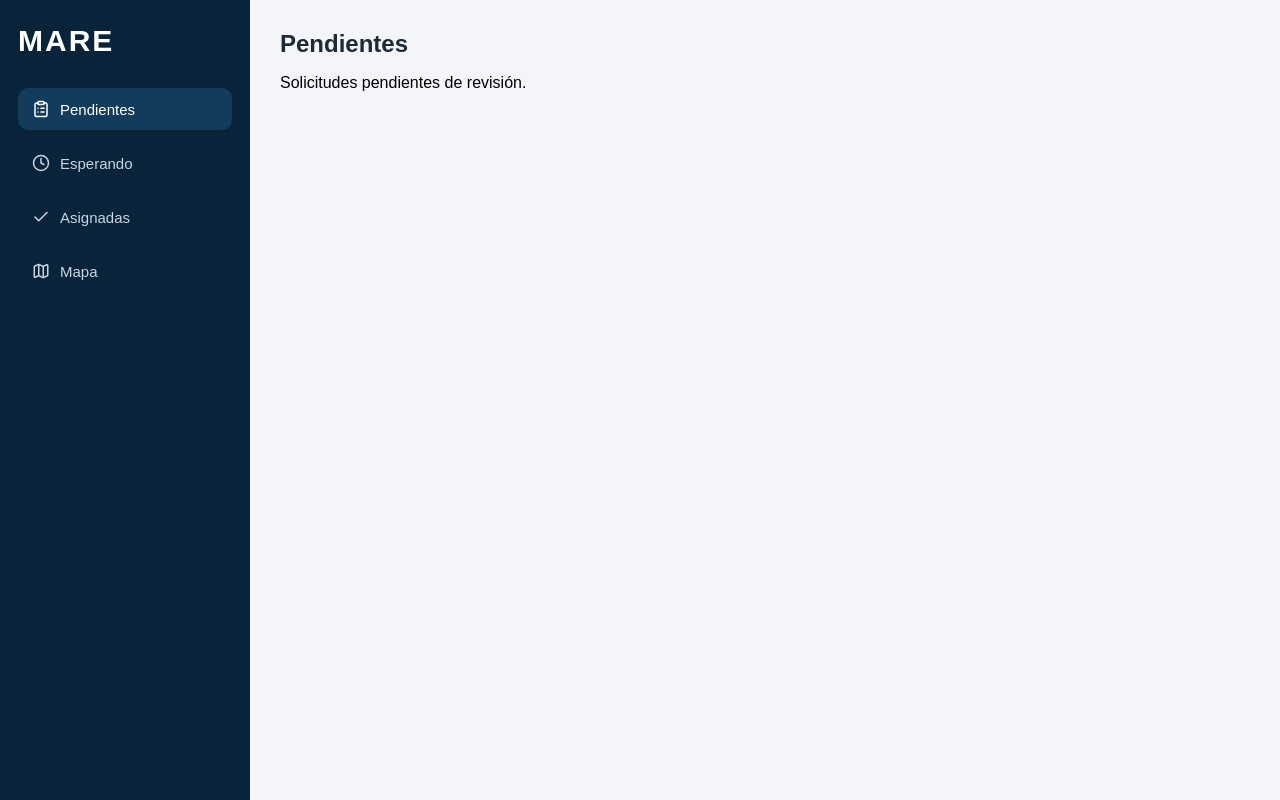
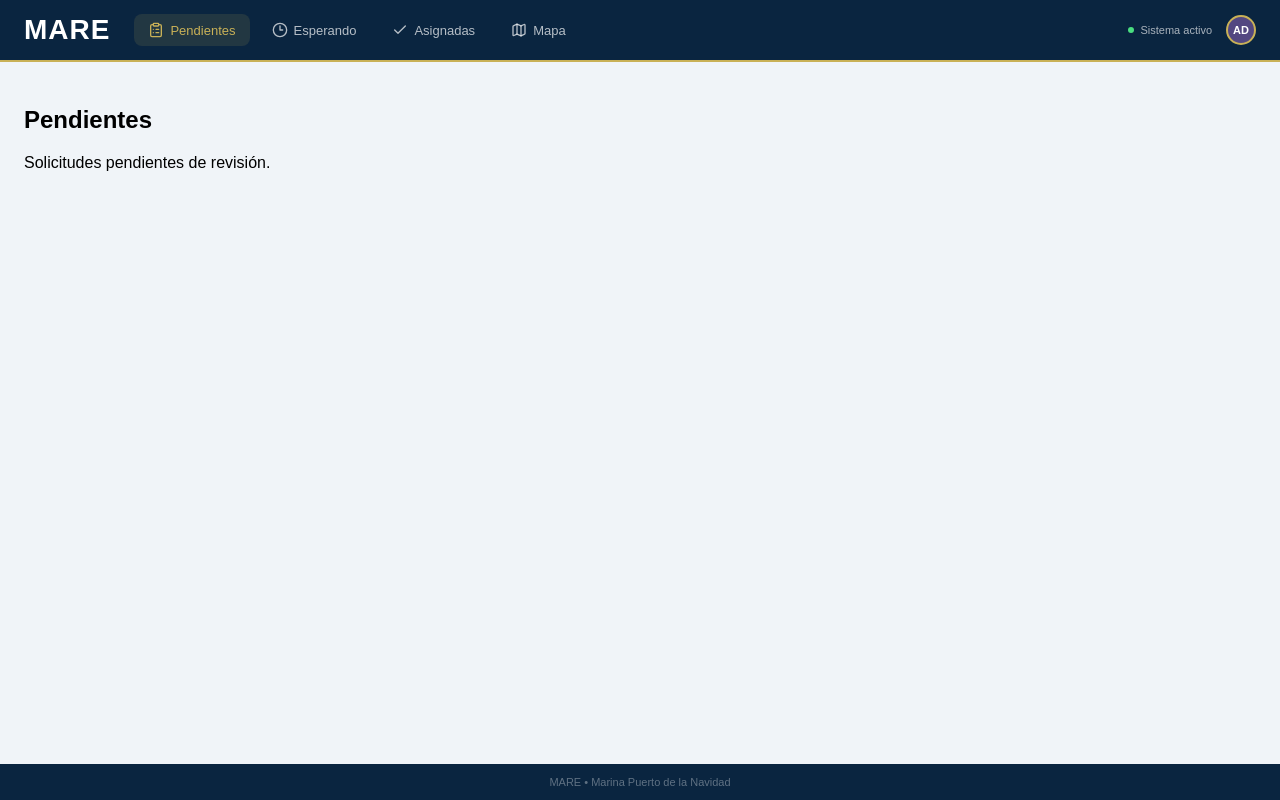
Before and after one commit to eimymuz/ProyectoWeb-MARE, a React (Vite) app: page /admin/pendientes in a window 1280 px wide. Built offline with nearby package versions, Linux system fonts and the light colour scheme; the HTML template or start-up script is replaced by a standard one.

Commit message:
Implementar el diseño de administración con navegación y componentes de pie de página.

```diff
--- /dev/null
+++ b/src/components/admin/AdminFooter.jsx
@@ -0,0 +1,9 @@
+function AdminFooter() {
+  return (
+    <footer className="admin-footer">
+      MARE • Marina Puerto de la Navidad
+    </footer>
+  )
+}
+
+export default AdminFooter
--- /dev/null
+++ b/src/components/admin/AdminNavbar.jsx
@@ -0,0 +1,78 @@
+import { NavLink } from 'react-router-dom'
+
+import {
+  Clock3,
+  Map,
+  Check,
+  ClipboardList
+} from 'lucide-react'
+
+function AdminNavbar() {
+  return (
+    <header className="admin-header">
+
+      <div className="admin-header-inner">
+
+        {/* LOGO */}
+        <div className="admin-logo">
+          MARE
+        </div>
+
+        {/* NAV */}
+        <nav className="admin-nav">
+
+          <NavLink
+            to="/admin/pendientes"
+            className="admin-link"
+          >
+            <ClipboardList size={16} />
+            Pendientes
+          </NavLink>
+
+          <NavLink
+            to="/admin/esperando"
+            className="admin-link"
+          >
+            <Clock3 size={16} />
+            Esperando
+          </NavLink>
+
+          <NavLink
+            to="/admin/asignadas"
+            className="admin-link"
+          >
+            <Check size={16} />
+            Asignadas
+          </NavLink>
+
+          <NavLink
+            to="/admin/mapa"
+            className="admin-link"
+          >
+            <Map size={16} />
+            Mapa
+          </NavLink>
+
+        </nav>
+
+        {/* USER */}
+        <div className="admin-user">
+
+          <div className="admin-status">
+            <span className="status-dot"></span>
+            Sistema activo
+          </div>
+
+          <div className="admin-avatar">
+            AD
+          </div>
+
+        </div>
+
+      </div>
+
+    </header>
+  )
+}
+
+export default AdminNavbar
--- a/src/layouts/AdminLayout.jsx
+++ b/src/layouts/AdminLayout.jsx
@@ -1,39 +1,22 @@
-import { NavLink, Outlet } from 'react-router-dom'
-import { ClipboardList, Clock, Check, Map } from 'lucide-react'
-import '../styles/admin.css'
+import { Outlet } from 'react-router-dom'
+
+import AdminNavbar from '../components/admin/AdminNavbar'
+import AdminFooter from '../components/admin/AdminFooter'
+
+import '../styles/admin-layout.css'
 
 function AdminLayout() {
   return (
-    <div className="admin-layout">
-      <aside className="admin-sidebar">
-        <h1>MARE</h1>
+    <div className="admin-shell">
 
-        <nav>
-          <NavLink to="/admin/pendientes">
-            <ClipboardList size={18} />
-            Pendientes
-          </NavLink>
+      <AdminNavbar />
 
-          <NavLink to="/admin/esperando">
-            <Clock size={18} />
-            Esperando
-          </NavLink>
-
-          <NavLink to="/admin/asignadas">
-            <Check size={18} />
-            Asignadas
-          </NavLink>
-
-          <NavLink to="/admin/mapa">
-            <Map size={18} />
-            Mapa
-          </NavLink>
-        </nav>
-      </aside>
-
-      <main className="admin-content">
+      <main className="admin-main">
         <Outlet />
       </main>
+
+      <AdminFooter />
+
     </div>
   )
 }
--- /dev/null
+++ b/src/styles/admin-layout.css
@@ -0,0 +1,176 @@
+:root {
+  --mare-dark: #0a2540;
+  --mare-mid: #1b4f61;
+
+  --emp-purple: #534781;
+  --emp-gold: #c9b157;
+
+  --bg: #f0f4f8;
+
+  --text: #1a2a3a;
+  --text-mid: #4a6080;
+
+  --border: #dde4ed;
+}
+
+/* BASE */
+
+.admin-shell {
+  min-height: 100vh;
+
+  background: var(--bg);
+
+  display: flex;
+  flex-direction: column;
+}
+
+/* HEADER */
+
+.admin-header {
+  background: var(--mare-dark);
+
+  border-bottom: 2px solid var(--emp-gold);
+
+  position: sticky;
+  top: 0;
+
+  z-index: 100;
+}
+
+.admin-header-inner {
+  height: 60px;
+
+  max-width: 1400px;
+
+  margin: 0 auto;
+
+  padding: 0 24px;
+
+  display: flex;
+  align-items: center;
+  gap: 24px;
+}
+
+/* LOGO */
+
+.admin-logo {
+  color: white;
+
+  font-size: 28px;
+  font-weight: 700;
+
+  letter-spacing: 1px;
+}
+
+/* NAV */
+
+.admin-nav {
+  display: flex;
+  align-items: center;
+  gap: 8px;
+
+  flex: 1;
+}
+
+.admin-link {
+  display: flex;
+  align-items: center;
+  gap: 6px;
+
+  text-decoration: none;
+
+  color: rgba(255,255,255,.7);
+
+  padding: 8px 14px;
+
+  border-radius: 8px;
+
+  font-size: 13px;
+  font-weight: 500;
+
+  transition: .15s;
+}
+
+.admin-link:hover {
+  background: rgba(255,255,255,.08);
+  color: white;
+}
+
+.admin-link.active {
+  background: rgba(201,177,87,.12);
+  color: var(--emp-gold);
+}
+
+/* USER */
+
+.admin-user {
+  display: flex;
+  align-items: center;
+  gap: 14px;
+}
+
+.admin-status {
+  display: flex;
+  align-items: center;
+  gap: 6px;
+
+  color: rgba(255,255,255,.65);
+
+  font-size: 11px;
+}
+
+.status-dot {
+  width: 6px;
+  height: 6px;
+
+  border-radius: 50%;
+
+  background: #4ade80;
+}
+
+.admin-avatar {
+  width: 30px;
+  height: 30px;
+
+  border-radius: 50%;
+
+  background: var(--emp-purple);
+
+  border: 2px solid var(--emp-gold);
+
+  color: white;
+
+  display: flex;
+  align-items: center;
+  justify-content: center;
+
+  font-size: 11px;
+  font-weight: 700;
+}
+
+/* MAIN */
+
+.admin-main {
+  flex: 1;
+
+  width: 100%;
+  max-width: 1400px;
+
+  margin: 0 auto;
+
+  padding: 24px;
+}
+
+/* FOOTER */
+
+.admin-footer {
+  background: var(--mare-dark);
+
+  color: rgba(255,255,255,.35);
+
+  text-align: center;
+
+  padding: 12px;
+
+  font-size: 11px;
+}
```
